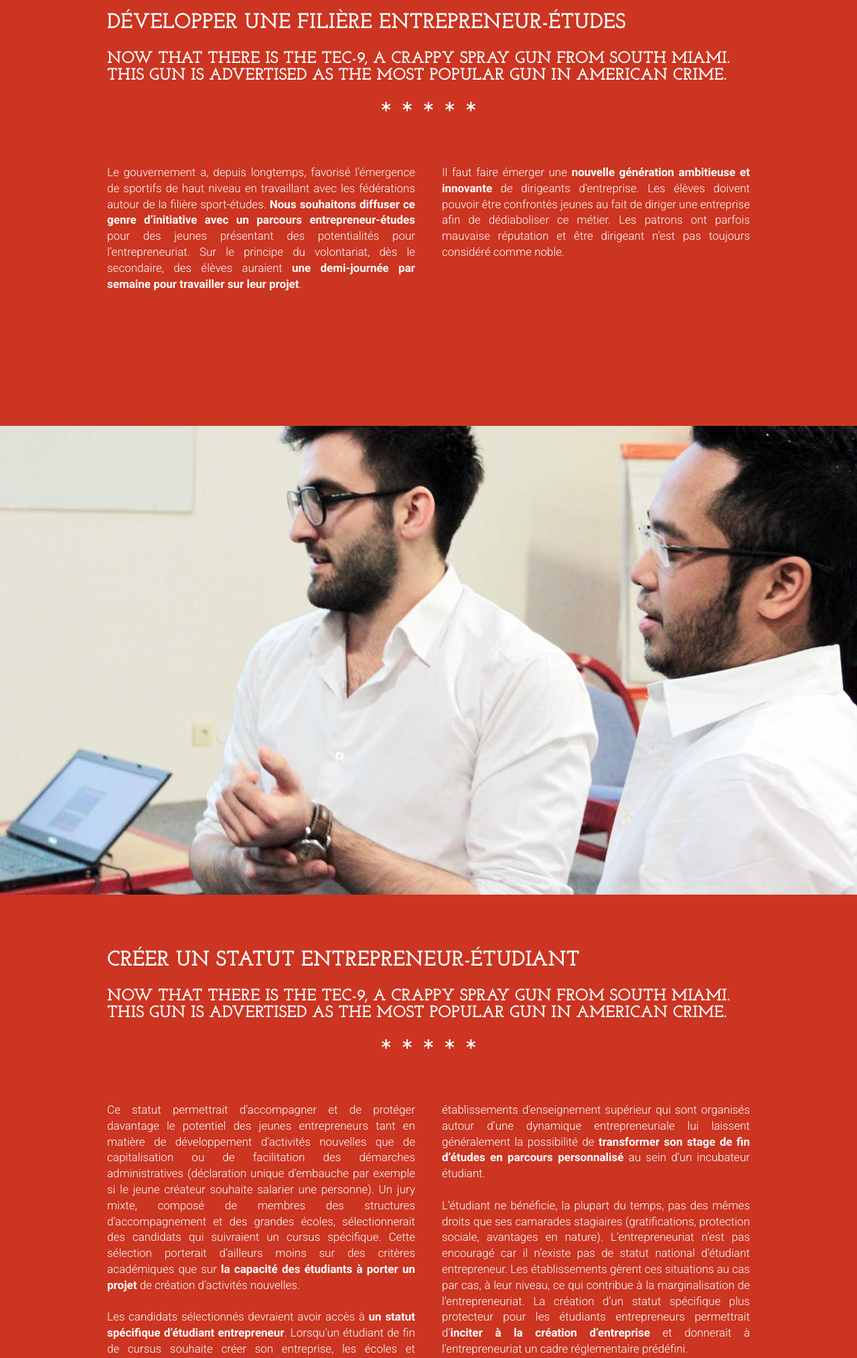
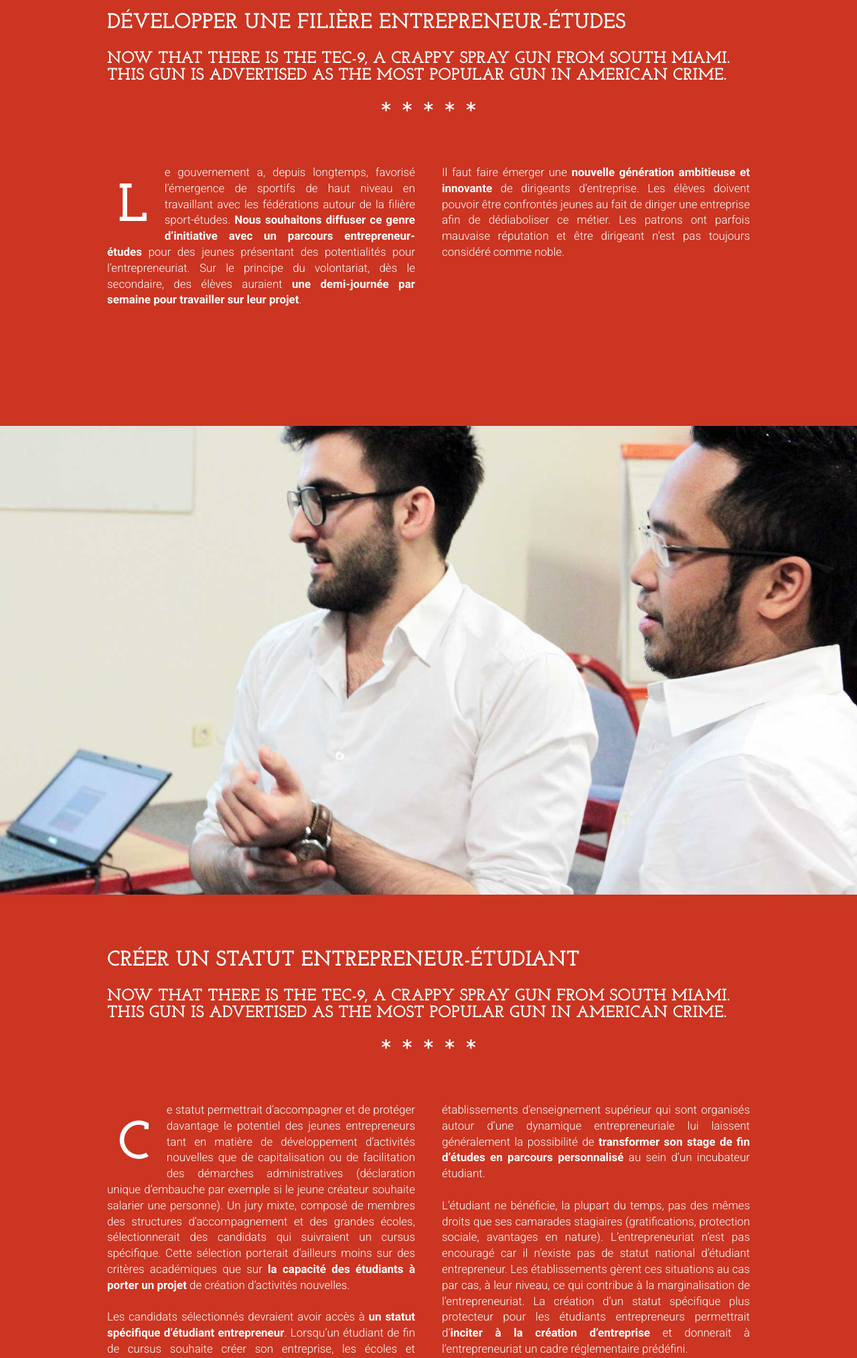
Before and after one commit to Groupe-ESC-Troyes/MixerLesCultures, a PHP site: page / in a window 1280 px wide. Shown: the part 2864-4892 px from the top of the page at 67% size. Run offline with PHP 8.4, Linux system fonts and the light colour scheme; some libraries are stand-ins or nearby versions.

Commit message:
Ajout des dropcaps et d'une page de téléchargement

```diff
--- a/css/style.css
+++ b/css/style.css
@@ -854,42 +854,56 @@ div.ribbon-wrapper {
   text-align: center;
 }
 
-/* line 231, ../scss/style.scss */
+/* line 50, ../scss/_base.scss */
+.dropcap:first-letter {
+  float: left;
+  margin: 0 auto;
+  padding: 0.3em 0.3em 0 0.2em;
+  font-size: 8rem;
+  font-weight: 700;
+  font-family: "Josefin Slab", Trebuchet, Helvetica, Arial;
+  line-height: 1;
+  text-indent: 0;
+  background: transparent;
+  color: inherit;
+}
+
+/* line 235, ../scss/style.scss */
 section.slide {
   width: 100%;
   padding-top: 42px;
   padding-bottom: 20px;
 }
 @media only screen and (min-height: 700px) {
-  /* line 231, ../scss/style.scss */
+  /* line 235, ../scss/style.scss */
   section.slide {
     min-height: 700px;
   }
 }
 @media only screen and (min-height: 500px) and (max-height: 699px) {
-  /* line 231, ../scss/style.scss */
+  /* line 235, ../scss/style.scss */
   section.slide {
     min-height: 500px;
   }
 }
 @media only screen and (max-height: 499px) {
-  /* line 231, ../scss/style.scss */
+  /* line 235, ../scss/style.scss */
   section.slide {
     min-height: 300px;
   }
 }
 
-/* line 246, ../scss/style.scss */
+/* line 250, ../scss/style.scss */
 section.slide.image {
   position: relative;
 }
 @media (max-width: 767px) {
-  /* line 246, ../scss/style.scss */
+  /* line 250, ../scss/style.scss */
   section.slide.image {
     display: none;
   }
 }
-/* line 253, ../scss/style.scss */
+/* line 257, ../scss/style.scss */
 section.slide.image > div {
   -webkit-background-size: cover;
   -moz-background-size: cover;
@@ -1228,107 +1325,108 @@ section.valeur:after {
   border-right-width: 0;
   border-left-width: 50px;
 }
-/* line 464, ../scss/style.scss */
+/* line 508, ../scss/style.scss */
 #home a.download:hover, #home a.download:focus {
   background: #485b53;
 }
 @media (max-width: 767px) {
-  /* line 451, ../scss/style.scss */
+  /* line 495, ../scss/style.scss */
   #home a.download {
     width: 90%;
   }
 }
 
-/* line 473, ../scss/style.scss */
+/* line 517, ../scss/style.scss */
 #pourquoi {
   background: #252525;
 }
-/* line 476, ../scss/style.scss */
+/* line 520, ../scss/style.scss */
 #pourquoi h1 span {
   font-weight: 400;
 }
 @media (max-width: 767px) {
-  /* line 476, ../scss/style.scss */
+  /* line 520, ../scss/style.scss */
   #pourquoi h1 span {
     display: block;
   }
 }
 
-/* line 484, ../scss/style.scss */
+/* line 528, ../scss/style.scss */
 #entrepreneur {
   background: #cb3521;
   position: relative;
   overflow: hidden;
 }
-/* line 489, ../scss/style.scss */
+/* line 533, ../scss/style.scss */
 #entrepreneur ul.prop-links div.wrap {
   background: #8e2011;
 }
-/* line 491, ../scss/style.scss */
+/* line 535, ../scss/style.scss */
 #entrepreneur ul.prop-links div.wrap:hover {
   background: #771b0e;
 }
-/* line 495, ../scss/style.scss */
+/* line 539, ../scss/style.scss */
 #entrepreneur ul.prop-links div.wrap:after {
   color: #cb3521;
 }
-/* line 500, ../scss/style.scss */
+/* line 544, ../scss/style.scss */
 #entrepreneur:after {
   content: "1";
 }
 
-/* line 505, ../scss/style.scss */
+/* line 549, ../scss/style.scss */
 #prop1-image > div {
   background-image: url("../img/entrepreneuretudiant.jpg");
 }
 
-/* line 508, ../scss/style.scss */
+/* line 552, ../scss/style.scss */
 #prop2-image > div {
   background-image: url("../img/statut.jpg");
 }
 
-/* line 511, ../scss/style.scss */
+/* line 555, ../scss/style.scss */
 #prop3-image > div {
   background-image: url("../img/pasfait.jpg");
 }
 
-/* line 514, ../scss/style.scss */
+/* line 558, ../scss/style.scss */
 #prop4-image > div {
   background-image: url("../img/labo-entreprises.jpg");
 }
 
-/* line 520, ../scss/style.scss */
+/* line 565, ../scss/style.scss */
 #prop1,
 #prop2,
 #prop3,
-#prop4 {
+#prop4,
+#plus-entrepreneuriat {
   background: #cb3521;
 }
 
-/* line 524, ../scss/style.scss */
+/* line 569, ../scss/style.scss */
 #transversalite {
   background: #2145cb;
   position: relative;
   overflow: hidden;
 }
-/* line 529, ../scss/style.scss */
+/* line 574, ../scss/style.scss */
 #transversalite ul.prop-links div.wrap {
   background: #1331a1;
 }
-/* line 531, ../scss/style.scss */
+/* line 576, ../scss/style.scss */
 #transversalite ul.prop-links div.wrap:hover {
   background: #102a8a;
 }
-/* line 535, ../scss/style.scss */
+/* line 580, ../scss/style.scss */
 #transversalite ul.prop-links div.wrap:after {
   color: #2145cb;
 }
-/* line 540, ../scss/style.scss */
+/* line 585, ../scss/style.scss */
 #transversalite:after {
   content: "2";
 }
 
-/* line 547, ../scss/style.scss */
+/* line 592, ../scss/style.scss */
 #prop5,
 #prop6,
 #prop7,
--- a/index.php
+++ b/index.php
@@ -182,7 +182,7 @@
 			</h2>
 			<hr />
 			<div class="content">
-				<p>
+				<p class="dropcap">
 					Le gouvernement a, depuis longtemps, favorisé l’émergence
 					de sportifs de haut niveau en travaillant avec les fédérations
 					autour de la filière sport-études. <strong>Nous souhaitons diffuser
@@ -216,7 +216,7 @@
 			</h2>
 			<hr />
 			<div class="content">
-				<p>
+				<p class="dropcap">
 					Ce statut permettrait d’accompagner et de protéger davantage
 					le potentiel des jeunes entrepreneurs tant en matière de
 					développement d’activités nouvelles que de capitalisation
@@ -267,7 +267,7 @@
 			</h2>
 			<hr />
 			<div class="content">
-				<p>
+				<p class="dropcap">
 					En matière de recherche, les jeunes et petites institutions servent
 					souvent de centre de formation des jeunes chercheurs. Lesquels,
 					une fois reconnus, partent pour des établissements très prestigieux
@@ -303,7 +303,7 @@
 			</h2>
 			<hr />
 			<div class="content">
-				<p>
+				<p class="dropcap">
 					Le monde académique et le monde de l’entreprise s’ignorent
 					depuis trop longtemps. Il devient même difficile de parler de
 					dialogue entre ces deux univers sans être accusé de vouloir
@@ -316,6 +316,7 @@
 					un dialogue pour apprendre à se connaître et faire émerger
 					de nouvelles idées.
 				</p>
+				<p>
 					Légalement, nous n’avons d’autre choix que de dédier le contrat
 					de travail d’un enseignant-chercheur de manière exclusive à
 					une structure, à l’intérieur de laquelle, il développe sa recherche
@@ -340,6 +341,23 @@
 					pourrait instituer un retour de service vers la société civile.
 				</p>
 			</div>
+		</div>
+	</section>
+	<section id="plus-entrepreneuriat" class="slide plus">
+		<div class="slide-inner">
+			<h1>
+				&hellip;
+			</h1>
+			<h2>
+				Découvrir les <span>13</span> propositions en matière d'entrepreneuriat
+			</h2>
+
+			<a href="#" class="download">
+				<img src="img/livre_entrepreneuriat.jpg" />
+				<div>
+					Télécharger la partie Entrepreneuriat
+				</div>
+			</a>
 		</div>
 	</section>
 	<section id="transversalite" class="slide valeur">
@@ -403,7 +421,7 @@
 			</h2>
 			<hr />
 			<div class="content">
-				<p>
+				<p class="dropcap">
 					Au lycée, la filière scientifique vampirise les autres. À gros
 					traits, les bons en mathématiques vont en S et les autres
 					s’éparpillent dans les autres filières. Il faut en terminer avec
@@ -450,7 +468,7 @@
 			</h2>
 			<hr />
 			<div class="content">
-				<p>
+				<p class="dropcap">
 					Nous proposons l’ouverture à la base, mais aussi au sommet
 					du cursus académique. À l’image des thèses en cotutelle
 					entre deux établissements de nationalité différente, nous
@@ -489,7 +507,7 @@
 			</h2>
 			<hr />
 			<div class="content">
-				<p>
+				<p class="dropcap">
 					La créativité est un élément essentiel de la pédagogie qui a
 					souvent été perçue comme accessoire. Il faut lui redonner
 					ses lettres de noblesse. Loin d’être une option de sousimportance,
@@ -534,7 +552,7 @@
 			</h2>
 			<hr />
 			<div class="content">
-				<p>
+				<p class="dropcap">
 					Les écoles de commerce ont des obligations strictes en
 					matière d’encadrement de leurs élèves par des docteurs. On
 					pourrait profiter de cela pour lancer des passerelles entre
@@ -622,7 +640,7 @@
 			</h2>
 			<hr />
 			<div class="content">
-				<p>
+				<p class="dropcap">
 					Les actions, en permettant une plus grande mixité sociale,
 					doivent être valorisées et formalisées. « Les Cordées de la
 					réussite » ou l’intégration des Écoles de la 2e Chance dans
@@ -659,7 +677,7 @@
 			</h2>
 			<hr />
 			<div class="content">
-				<p>
+				<p class="dropcap">
 					Les étudiants doivent s’immerger pendant leurs études
 					dans le tissu socio-économique local. Entreprises et établissements
 					d’enseignement supérieur peuvent et doivent
@@ -703,7 +721,7 @@
 			</h2>
 			<hr />
 			<div class="content">
-				<p>
+				<p class="dropcap">
 					Les élèves, quel que soit leur niveau d’études, méconnaissent
 					bien souvent les possibilités qui s’offrent à eux dans le futur.
 					L’enseignement supérieur doit mieux se faire connaître
@@ -749,7 +767,7 @@
 			</h2>
 			<hr />
 			<div class="content">
-				<p>
+				<p class="dropcap">
 					Erasmus est l’un des projets européens les plus cohérents et les
 					plus utiles. Il permet à des jeunes de vivre une année entière
 					immergés dans une autre culture et les retours ont toujours
--- a/scss/_base.scss
+++ b/scss/_base.scss
@@ -43,6 +43,21 @@ $media-smartphone: 320px;
 		@media (max-width: $media-tablet - 1px){
 			@content;
 		}
+	}
+}
+
+@mixin dropcap($float: left, $font-size: 4em, $font-weight: inherit, $font-family: inherit, $text-indent: 0, $margin: inherit, $padding: inherit, $color: inherit, $lineHeight: 1, $bg: transparent) {
+	&:first-letter {
+		float: $float;
+		margin: $margin;
+		padding: $padding;
+		font-size: $font-size;
+		font-weight: $font-weight;
+		font-family: $font-family;
+		line-height: $lineHeight;
+		text-indent: $text-indent;
+		background: $bg;
+		color: $color;
 	}
 }
 
--- a/scss/style.scss
+++ b/scss/style.scss
@@ -227,6 +227,10 @@ div.ribbon-wrapper{
 	text-align: center;
 }
 
+.dropcap {
+	@include dropcap($font-family: $heading-font-family, $font-size: 8rem, $font-weight: 700, $margin: 0 auto, $padding: .3em .3em 0 .2em);
+}
+
 //commun a pluseirus slides
 section.slide{
 	width: 100%;
@@ -517,7 +561,8 @@ section.valeur{
 #prop1,
 #prop2,
 #prop3,
-#prop4{
+#prop4,
+#plus-entrepreneuriat{
 	background: $couleur-fond-entrepreneur;
 }
 
```
Also changed, not shown: other parts of css/style.css (+159 -76 lines), other parts of scss/style.scss (+40 -0 lines), img/livre_entrepreneuriat.jpg (added).
